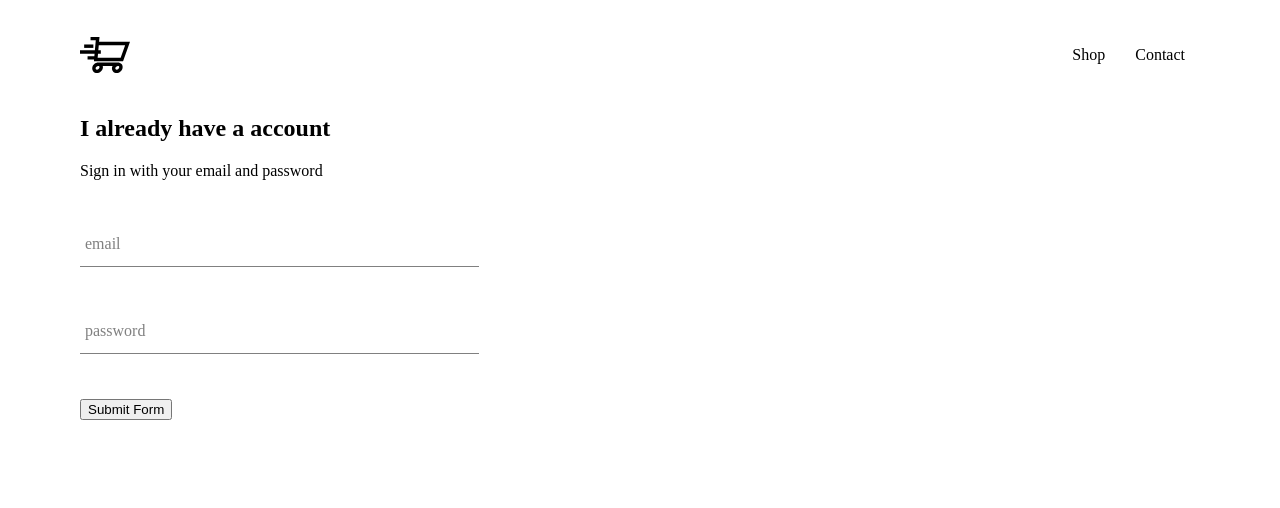
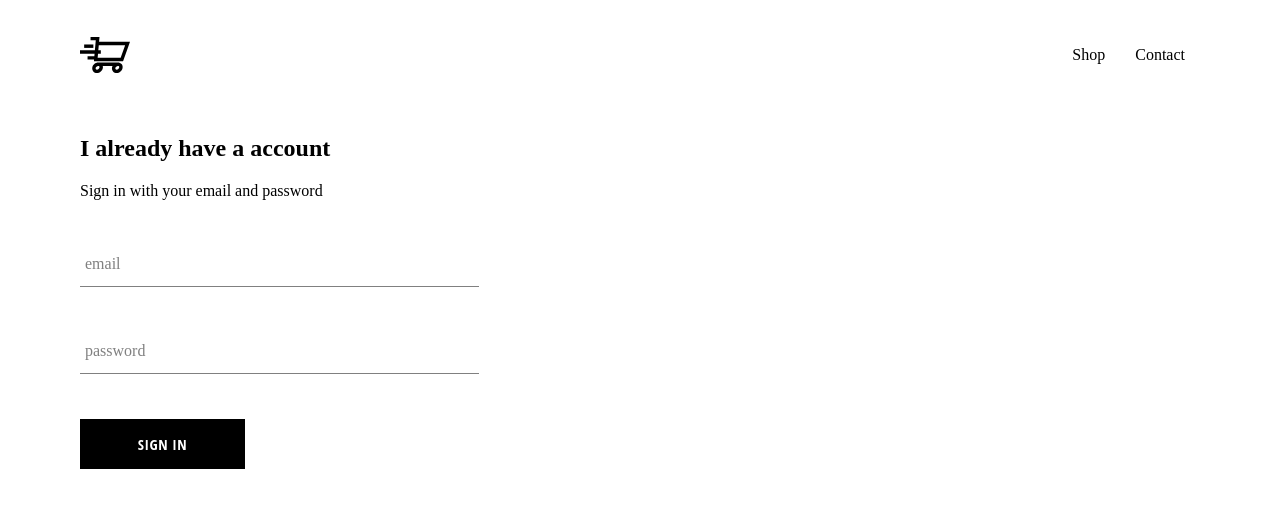
Before and after one commit to DeepakGoswami5/ClothShop, a React (Create React App) app: page /sign-in-up in a window 1280 px wide. Shown: the top 508 px of the page. Built offline with nearby package versions, Linux system fonts and the light colour scheme; a web font is replaced by a local one.

Commit message:
added_custom_button

```diff
--- /dev/null
+++ b/src/components/custom-button/custom-button.js
@@ -0,0 +1,10 @@
+import React from 'react';
+import './custom-button.scss';
+
+const customButton = ( {children, ...otherProps}) => (
+    <button className='custom-button' {...otherProps}>
+        {children}
+    </button>
+)
+
+export default customButton;
--- /dev/null
+++ b/src/components/custom-button/custom-button.scss
@@ -0,0 +1,22 @@
+.custom-button {
+    min-width: 165px;
+    width: auto;
+    height: 50px;
+    letter-spacing: 0.5px;
+    line-height: 50px;
+    padding: 0 35px 0 35px;
+    font-size: 15px;
+    background-color: black;
+    color: white;
+    text-transform: uppercase;
+    font-family: 'Open Sans Condensed';
+    font-weight: bolder;
+    border: none;
+    cursor: pointer;
+
+    &:hover {
+      background-color: white;
+      color: black;
+      border: 1px solid black;
+    }
+  }
--- a/src/components/sign-in/sign-in.js
+++ b/src/components/sign-in/sign-in.js
@@ -1,6 +1,7 @@
 import React, { Component } from 'react';
 import './sign-in.scss';
 import FormInput from '../form-input/form-input'
+import CustomButton from '../custom-button/custom-button'
 
 class SignIn extends Component {
     constructor(props){
@@ -42,7 +43,7 @@
                         label='password'
                         handleChange={this.handleChange}
                         required></FormInput>
-                    <input type='submit' value='Submit Form'></input>
+                    <CustomButton type='submit'>Sign In</CustomButton>
                 </form>
             </div>
         )
--- a/src/components/sign-in/sign-in.scss
+++ b/src/components/sign-in/sign-in.scss
@@ -1,3 +1,9 @@
 .sign-in{
     width: 30vw;
+    display: flex;
+    flex-direction: column;
+
+    .title{
+        margin: 10px 0;
+    }
 }
```
Also changed, not shown: 1 other file (tests, documents, lock files or other folders).
